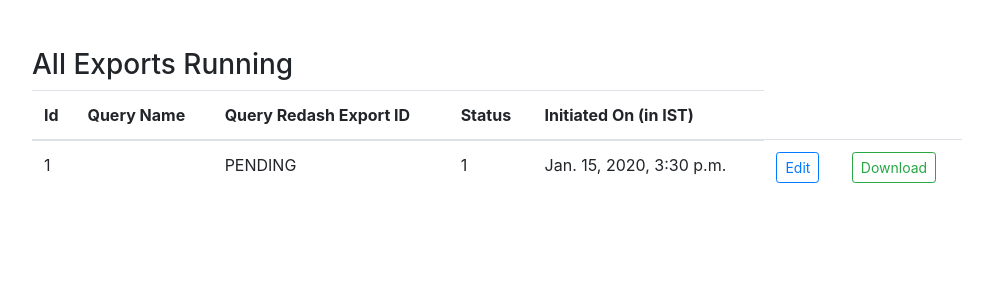
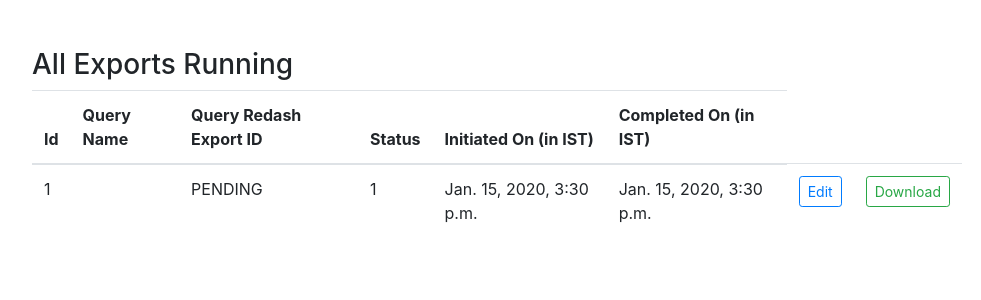
Before and after one commit to vnay92/redash-data-export, a Django app: page /exports/exports/all/ in a window 1280 px wide. Shown: the part 56-356 px from the top of the page, without its empty margins (143-1124 px from the left). Run offline with Django 3.2, Linux system fonts and the light colour scheme; a user stored in the database is signed in; tables that the repository leaves empty hold one stand-in row (values such as "Sample post"); data that the repository does not hold is empty; parts of the project's set-up code (start-up, migrations or seed data) failed here and were passed over; some libraries are stand-ins or nearby versions.

Commit message:
Query Completed at

```diff
--- a/redash/management/commands/check_export_status.py
+++ b/redash/management/commands/check_export_status.py
@@ -60,6 +60,7 @@ class Command(BaseCommand):
 
                 if export.status == 'PENDING':
                     self.log_export_status(export, 'EXECUTED')
+                    export.query_completed_at = datetime.now()
                     export.status = 'EXECUTED'
                     export.save()
 
--- a/redash/models/exports.py
+++ b/redash/models/exports.py
@@ -8,6 +8,7 @@ class Exports(models.Model):
     query_job_id = models.CharField(
         max_length=255, default='00000000-0000-0000-0000-000000000000')
     query_status = models.CharField(max_length=255, default='INITIATED')
+    query_completed_at = models.DateTimeField(null=True)
     status = models.CharField(max_length=255, default='PENDING')
     file_name = models.CharField(max_length=255, default='PENDING')
     created_at = models.DateTimeField(auto_now_add=True)
--- a/redash/templates/allexports.html
+++ b/redash/templates/allexports.html
@@ -16,6 +16,7 @@
             <th>Query Redash Export ID</th>
             <th>Status</th>
             <th>Initiated On (in IST)</th>
+            <th>Completed On (in IST)</th>
         </thead>
         <tbody>
             {% for export in exports %}
@@ -25,6 +26,7 @@
                 <td>{{export.status}}</td>
                 <td>{{export.query_job_id}}</td>
                 <td>{{export.created_at}}</td>
+                <td>{{export.query_completed_at}}</td>
                 <td><a href="{% url 'editexport' id=export.id %}" class="btn btn-outline-primary btn-sm"
                         role="button">Edit</a></td>
                 <td><a href="{% url 'downloadexport' id=export.id %}" class="btn btn-outline-success btn-sm"
```
Also changed, not shown: redash/migrations/0006_exports_query_completed_at.py (added).
